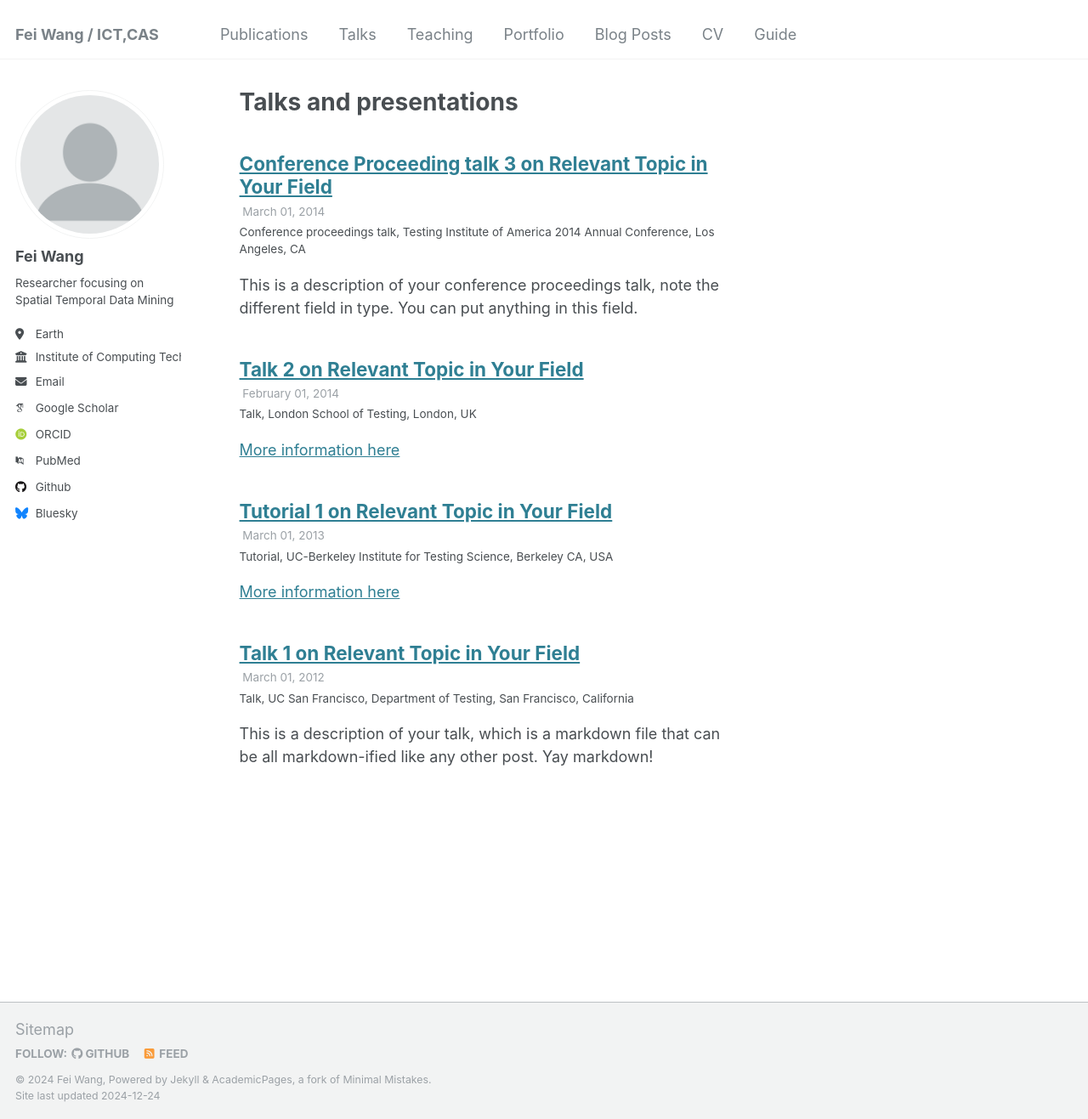
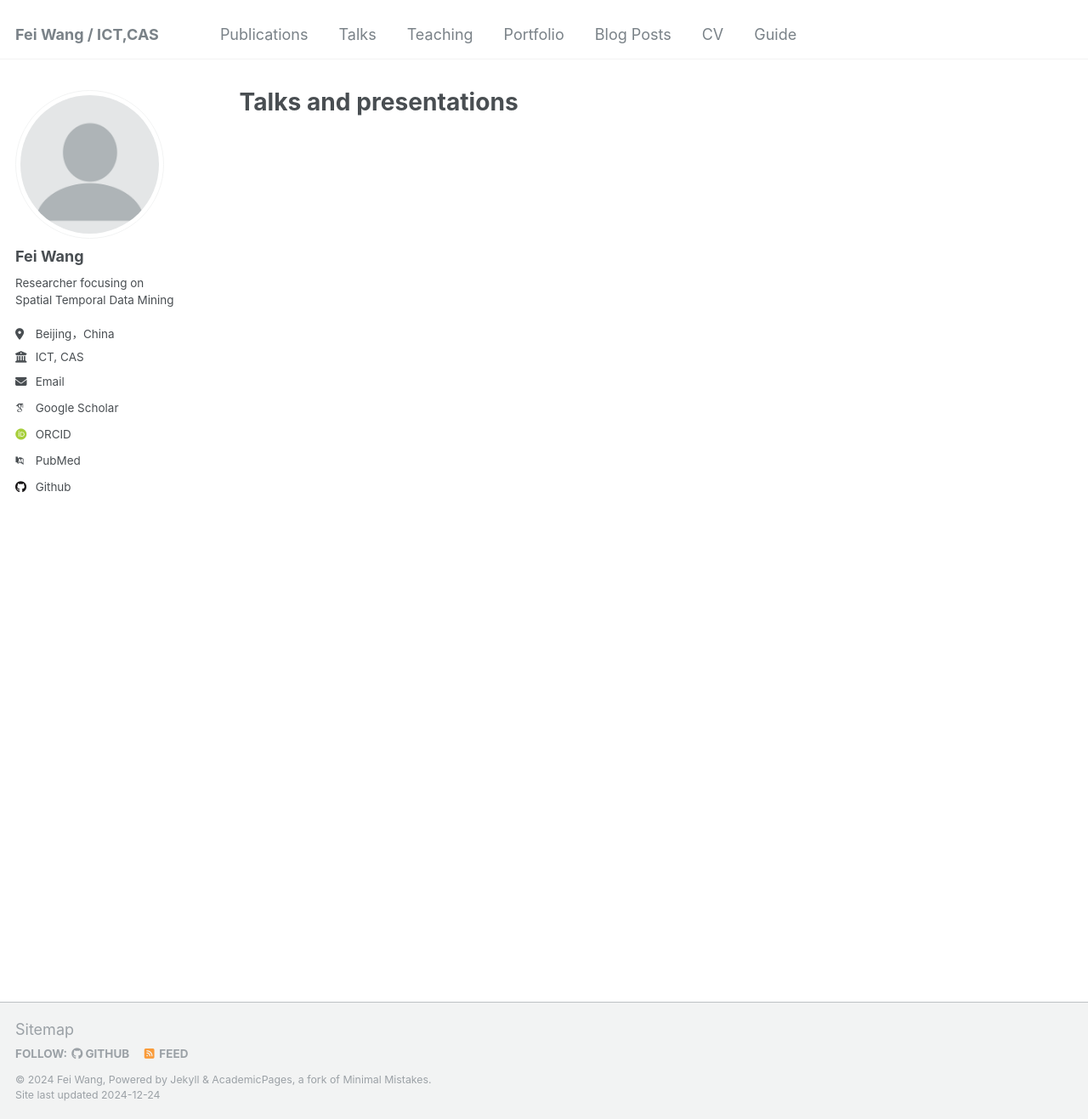
Before and after one commit to finleywang/GestaltCogTeam.github.io, a Jekyll site: the page built from _pages/talks.html, in a window 1280 px wide and 1317 px high. Shown: the whole window at 85% size. Built offline with Jekyll 4.4.1, drawn with Linux system fonts in a browser that asks for light colours; some web fonts are replaced; part of the change alters nothing that is shown.

Commit message:
Update _config.yml

```diff
--- a/_config.yml
+++ b/_config.yml
@@ -25,8 +25,8 @@ author:
   name             : "Fei Wang"
   pronouns         : # example: "she/her"
   bio              : "Researcher focusing on Spatial Temporal Data Mining"
-  location         : "Earth"
-  employer         : "Institute of Computing Technology, CAS"
+  location         : "Beijing，China"
+  employer         : "ICT, CAS"
   uri              : # URL
   email            : "wangfei at ict.ac.cn"
 
@@ -44,44 +44,45 @@ author:
   bitbucket        : # Username - Update with your username on the site
   codepen          : # Username
   dribbble         : # Username
-  github           : "https://github.com/GestaltCogTeam"
+  github           : "GestaltCogTeam"
   kaggle           : # Username
   stackoverflow    : # User number or user number and name (i.e., use "1" or "1/jeff-atwood")
 
   # Social media
-  bluesky          : "bsky.app" # Replace this with you Bluesky username
-  facebook         : # Username
-  flickr           : # Username
-  foursquare       : # Username
-  goodreads        : # Username
-  google_plus      : # Username
-  keybase          : # Username
-  instagram        : # Username
-  lastfm           : # Username
-  linkedin         : # Username
-  mastodon         : # URL
-  medium           : # URL
-  pinterest        : # Username
-  soundcloud       : # Username
-  steam            : # Username
-  telegram         : # URL
-  tumblr           : # Username
-  twitter          : # Username for X / Twitter
-  vine             : # Username
-  weibo            : # Username
-  wikipedia        : # Username
-  xing             : # Username
-  youtube          : # Username
-  zhihu            : # Username
+  #bluesky          : "bsky.app" # Replace this with you Bluesky username
+  #facebook         : # Username
+  #flickr           : # Username
+  #foursquare       : # Username
+  #goodreads        : # Username
+  #google_plus      : # Username
+  #keybase          : # Username
+  #instagram        : # Username
+  #lastfm           : # Username
+  #linkedin         : # Username
+  #mastodon         : # URL
+  #medium           : # URL
+  #pinterest        : # Username
+  #soundcloud       : # Username
+  #steam            : # Username
+  #telegram         : # URL
+  #tumblr           : # Username
+  #twitter          : # Username for X / Twitter
+  #vine             : # Username
+  #weibo            : # Username
+  #wikipedia        : # Username
+  #xing             : # Username
+  #youtube          : # Username
+  #zhihu            : # Username
 
 # Publication Category - The following the list of publication categories and their headings
 publication_category:
-  books:
-    title: 'Books'
+  #books:
+    #title: 'Books'
+
+  conferences:
+    title: 'Conference Papers'
   manuscripts:
     title: 'Journal Articles'
-  conferences:
-    title: 'Conference Papers'
 
 # Site Settings
 teaser                   :  # filename of teaser fallback teaser image placed in /images/, .e.g. "500x300.png"
@@ -212,18 +213,19 @@ kramdown:
 
 # These settings control the types of collections used by the template
 collections:
-  teaching:
-    output: true
-    permalink: /:collection/:path/
+
   publications:
     output: true
     permalink: /:collection/:path/
   portfolio:
     output: true
     permalink: /:collection/:path/
-  talks:
+  mentoring:
     output: true
     permalink: /:collection/:path/
+  #talks:
+    #output: true
+    #permalink: /:collection/:path/
 
 
 # These settings control how pages and collections are included in the site
```
